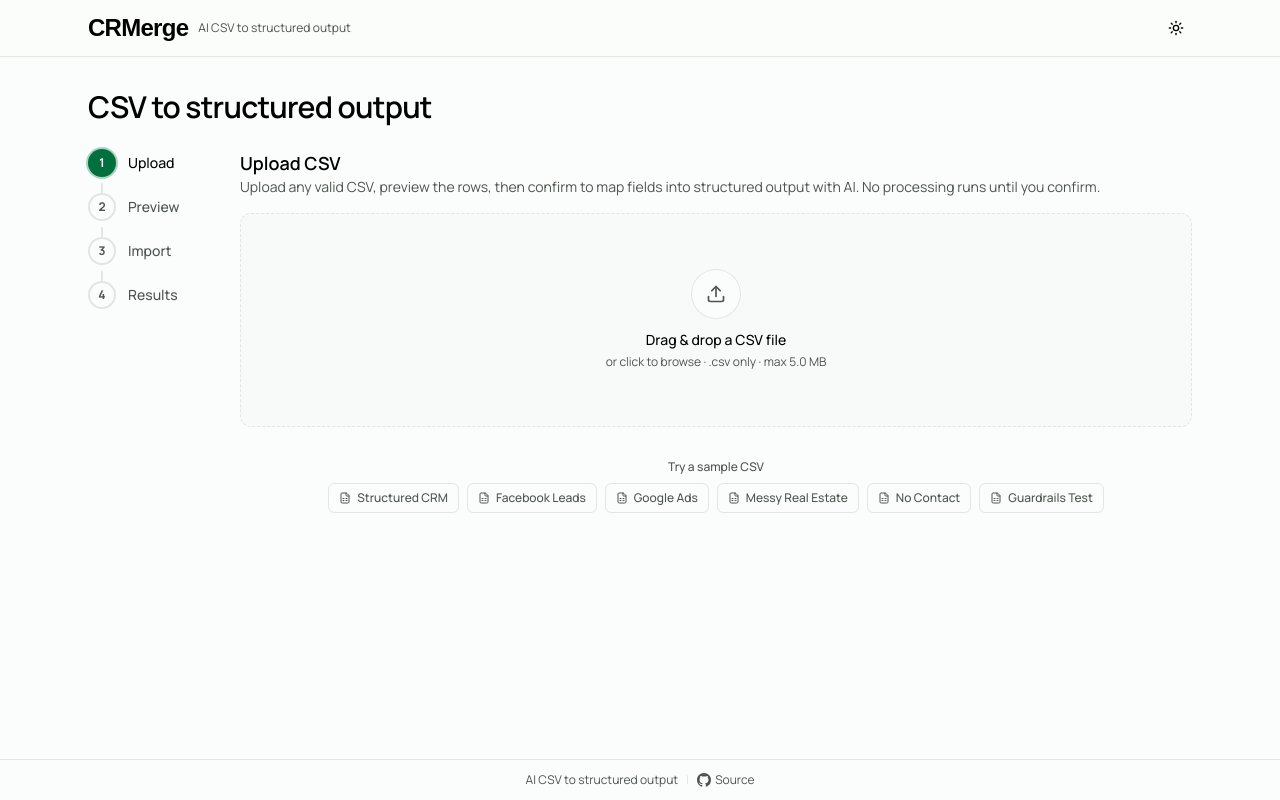
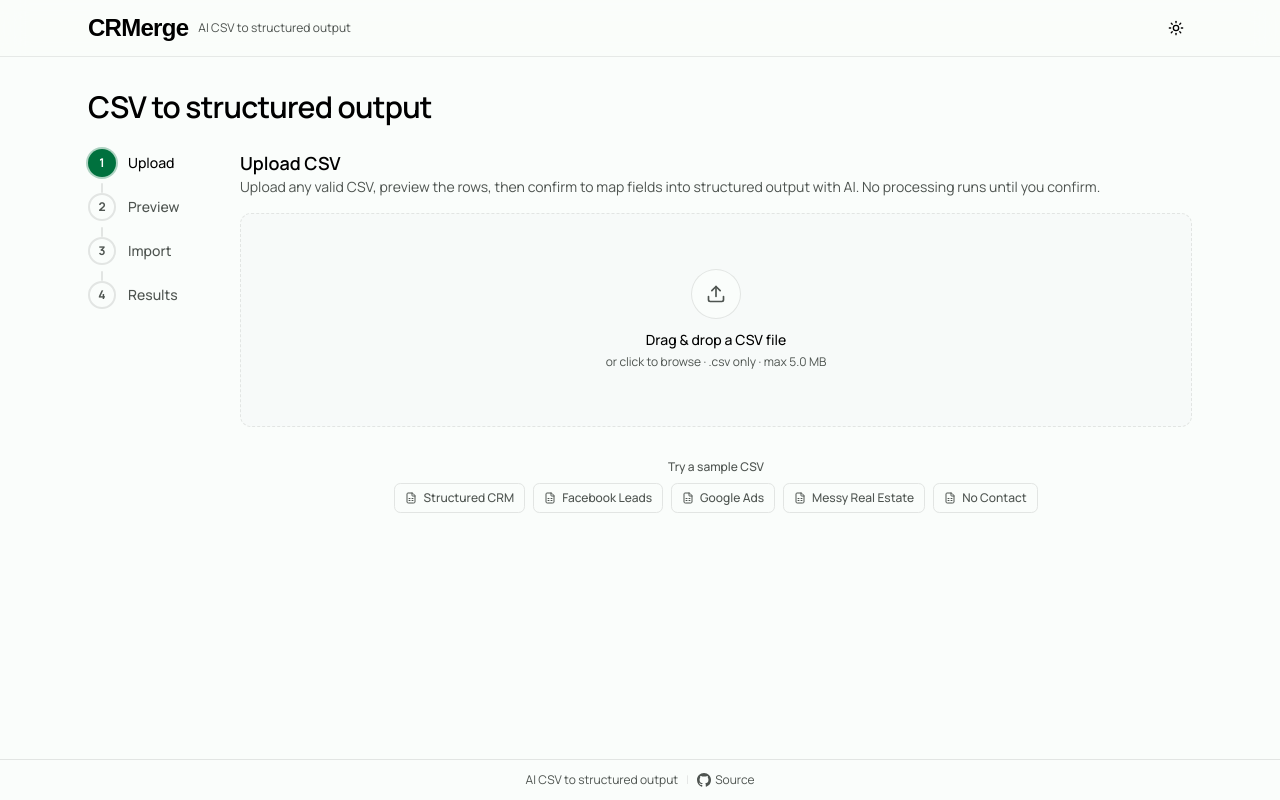
Before and after one commit to puri-adityakumar/CRM-merge, a Next.js app: page / in a window 1280 px wide. Built offline with nearby package versions, Linux system fonts and the light colour scheme; a web font is replaced by a local one.

Commit message:
Revert "feat: add guardrails-test.csv sample with XSS, SQL, and formula injection rows"
This reverts commit a09e74be92154e2c9007ce4b64d2c083725bd3a2.

```diff
--- a/src/app/import-flow.tsx
+++ b/src/app/import-flow.tsx
@@ -32,7 +32,6 @@ const SAMPLES = [
   { file: "google-ads.csv", label: "Google Ads" },
   { file: "messy-re.csv", label: "Messy Real Estate" },
   { file: "no-contact.csv", label: "No Contact" },
-  { file: "guardrails-test.csv", label: "Guardrails Test" },
 ];
 
 function stepIndex(step: FlowStep): number {
```
Also changed, not shown: public/samples/guardrails-test.csv (deleted).
